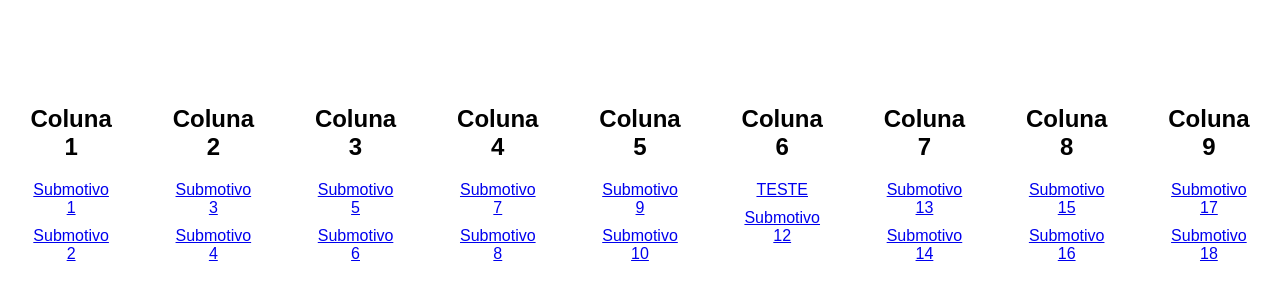
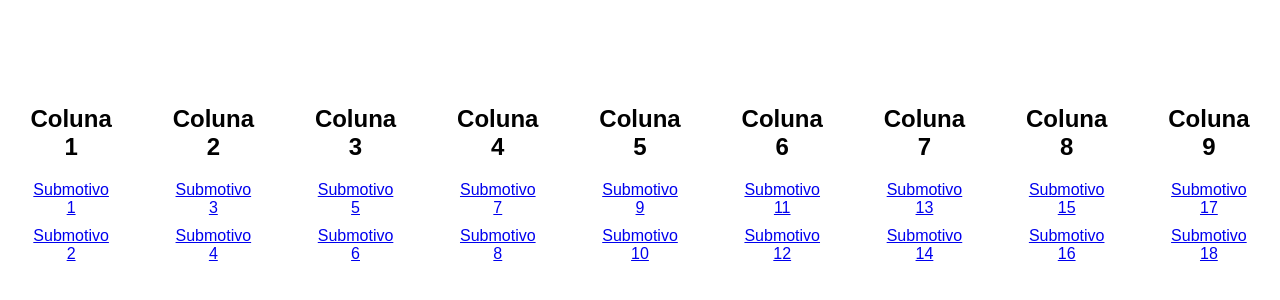
Before and after one commit to RNYftno/TAGSENSE2, a plain HTML site: page index.html in a window 1280 px wide. Shown: the part 226-526 px from the top of the page. Drawn offline with Linux system fonts and the light colour scheme.

Commit message:
Update index.html

```diff
--- a/index.html
+++ b/index.html
@@ -71,7 +71,7 @@
     </div>
     <div class="column">
       <h2>Coluna 6</h2>
-      <div class="sub-section"><a href="https://atento.edusense.com.br/semparar/index.php/wiki/demandas-bss-jv">TESTE</a></div>
+      <div class="sub-section"><a href="https://www.site11.com">Submotivo 11</a></div>
       <div class="sub-section"><a href="https://www.site12.com">Submotivo 12</a></div>
     </div>
   </div>
```
